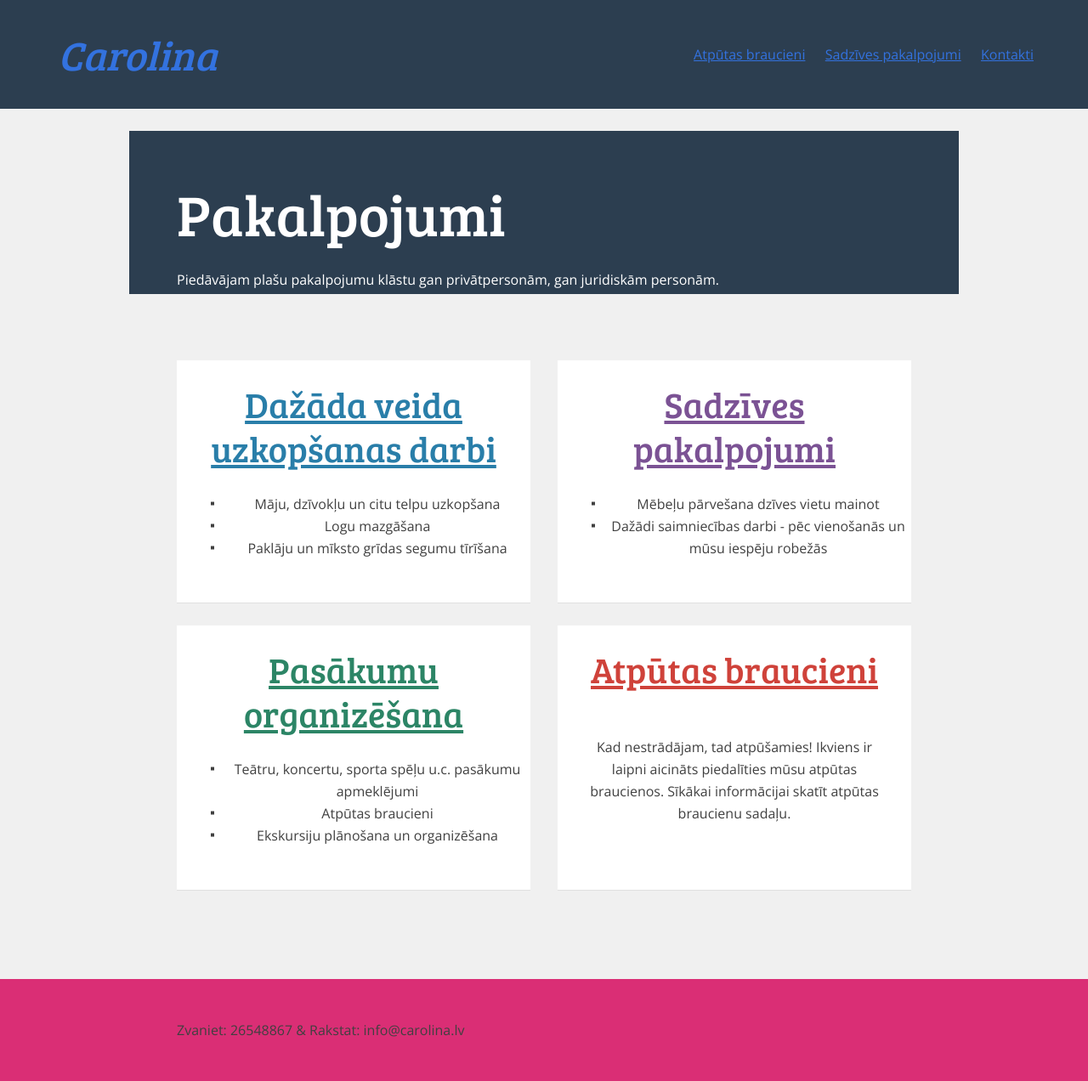
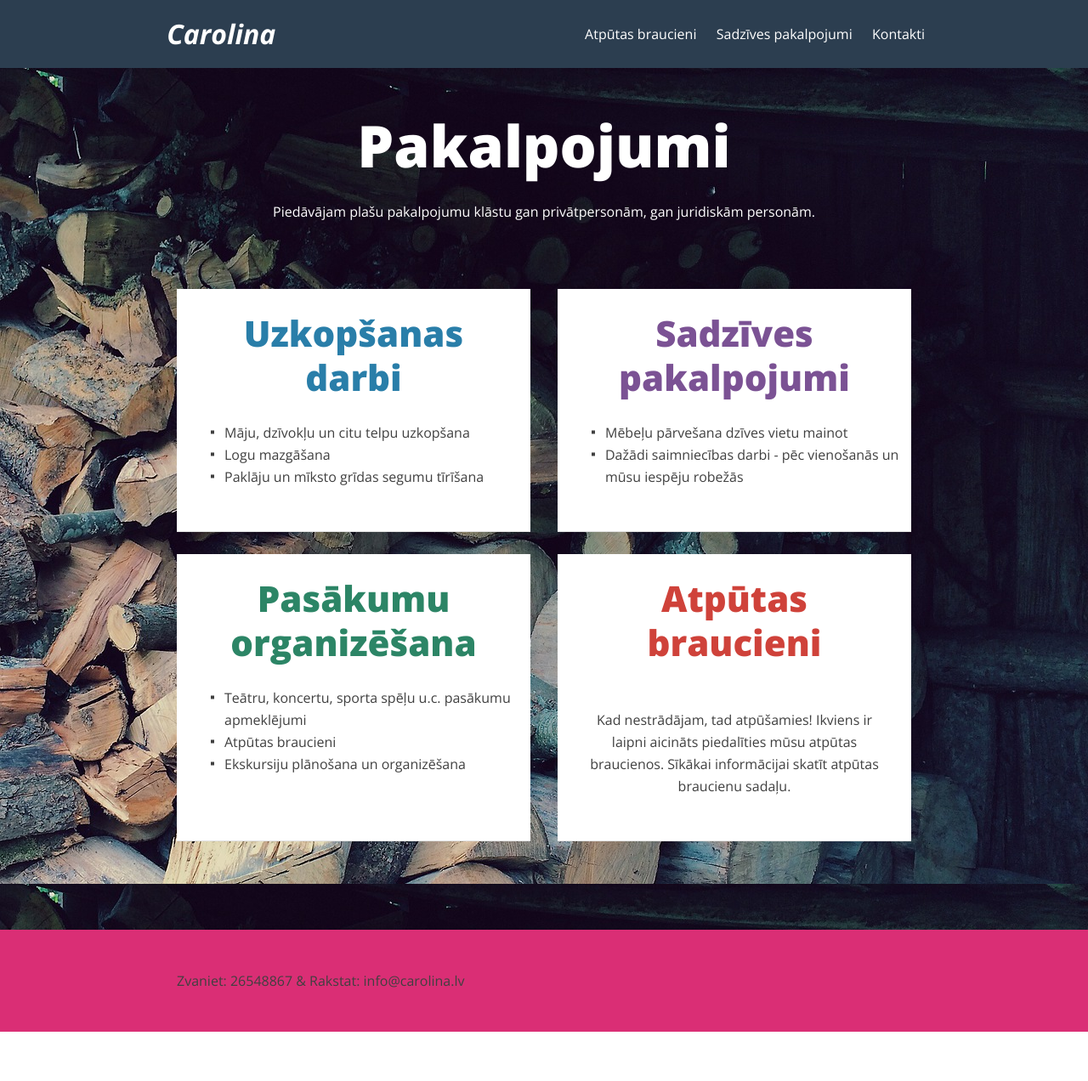
Before and after one commit to clashboom/carol, a Python web app: template app/templates/darbs.html in a window 1280 px wide. Shown: the whole page at 85% size. After the commit the page ends 1214 px from the top, so only its background shows below. Run offline with Jinja, Linux system fonts and the light colour scheme; the template is opened without the code that fills it, so the values that code supplies are empty.

Commit message:
something

```diff
--- a/app/styles/components/_components/_guides-list.scss
+++ b/app/styles/components/_components/_guides-list.scss
@@ -31,10 +31,17 @@
 
   h3 {
     margin: 0 32px;
+    a {
+      text-decoration: none;
+    }
   }
 
   p {
     margin: $lineHeight 32px 0;
+  }
+
+  ul, li {
+    text-align: left;
   }
 
   .primary-content {
--- a/app/styles/components/_components/_list.scss
+++ b/app/styles/components/_components/_list.scss
@@ -183,6 +183,13 @@ ol.list-links {
   p {
     margin-bottom: $lineHeight;
   }
+
+  ul
+  ol {
+    list-style: none;
+  }
+
+  background: rgba(255,255,255,0.6);
 }
 
 .featured-list__img-wrapper {
--- a/app/styles/components/_global.scss
+++ b/app/styles/components/_global.scss
@@ -13,14 +13,145 @@ html, body, button {
   font-smoothing: antialiased;
 }
 
+html,
+body {
+  width: 100%;
+  height: 100%;
+  margin: 0;
+  padding: 0;
+}
+
+
 body {
   font-family: $fontDefault;
   font-size: $fontBase;
   line-height: 1.6250em; /* 26px */
   font-weight: 300; // to thicken it a bit, we need to remove font-smoothing
   color: $colorText;
+  position: relative;
+  background-color: #FFFFFF;
+  box-sizing: border-box;
+  min-height: 100%;
 
   @include baseline-grid();
+
+}
+
+body.open {
+  overflow: hidden;
+}
+
+
+body > header {
+    text-align: justify;
+    background: #2c3e50;
+    color: #fff;
+}
+
+body > header::after {
+    content: '';
+    display: inline-block;
+    width: 100%;
+}
+
+.logo {
+  font-size: 2em;
+  font-family: $fontDefault;
+  font-weight: 700;
+  a {
+    color: #fff;
+    text-decoration: none;
+  }
+}
+
+header > div,
+header > div::before,
+header nav,
+header > div h1 {
+    display: inline-block;
+    vertical-align: middle;
+    text-align: left;
+}
+
+nav {
+  color: #fff;
+}
+
+nav a,{
+  text-decoration: none;
+  color: inherit;
+  &:visited {
+    color: inherit;
+  }
+}
+
+body > header > div {
+    height: 100%;
+}
+
+body > header > div::before {
+    content: '';
+    height: 100%;
+}
+
+body > header > div h1 {
+    padding: 0;
+    font-size: 3em;
+    font-style: italic;
+}
+
+body > header nav a {
+    white-space: nowrap;
+    display: inline-block;
+    line-height: 2.5em;
+}
+
+body > header nav a:last-child {
+    padding-right: 0;
+}
+
+
+/** Smaller Screens - mobile devices **/
+@media screen and (max-width: $wide){
+
+    body > header {
+        height: auto;
+    }
+
+    body > header > div,
+    body > header > div h1,
+    body > header nav {
+        height: auto;
+        width: auto;
+        display: block;
+        text-align: center;
+    }
+
+    header nav a {
+      padding: 0 0.6em;
+    }
+
+}
+
+/** Larger Screens - desktops and tablets **/
+@media all and (min-width: $wide) {
+  body > header {
+    height: 5em;
+    padding: 0 15%;
+    nav a {
+      padding: 0 0.6em;
+    }
+  }
+
+  .app-bar {
+    position: relative;
+  }
+
+  .app-bar.open,
+  .app-bar.open ~ main {
+    -webkit-transform: translate(0px, 0);
+            transform: translate(0px, 0);
+  }
 }
 
 pre {
--- a/app/styles/components/_modules/_featured-section.scss
+++ b/app/styles/components/_modules/_featured-section.scss
@@ -5,5 +5,6 @@
 **/
 
 .featured-section {
-  background: $colorGrayBackground;
+  background: $colorGrayBackground url(/images/turisms.jpg) no-repeat center center fixed;
+  background-size: cover;
 }
--- a/app/styles/components/_modules/_featured-spotlight.scss
+++ b/app/styles/components/_modules/_featured-spotlight.scss
@@ -5,11 +5,10 @@
 **/
 
 .featured-spotlight {
-  background: #48555e;
+  background: #4c5e60;
   color: #ffffff;
   overflow: hidden;
   padding-bottom: $lineHeight*3 - 1;
-  /* margin-top: $lineHeight*2; */
 
   p {
     padding-bottom: $lineHeight;
@@ -22,6 +21,11 @@
       color: #ffffff;
     }
   }
+
+  @include wide {
+    padding-top: $lineHeight*2;
+  }
+
 }
 
 .featured-spotlight__container {
--- a/app/styles/components/_modules/_guides-section.scss
+++ b/app/styles/components/_modules/_guides-section.scss
@@ -1,5 +1,11 @@
 .guides-section {
-  background: $colorGrayBackground;
+  background: $colorGrayBackground url(/images/sadzive.jpg) no-repeat center center fixed;
+  background-size: cover;
   text-align: center;
   padding: $lineHeight 0 $lineHeight*4;
 }
+
+.guides-section > header p,
+.guides-section > header h2 {
+  color: #fff;
+}
--- a/app/styles/components/_utils.scss
+++ b/app/styles/components/_utils.scss
@@ -3,7 +3,7 @@
 * Utils
 *
 **/
-@import url(http://fonts.googleapis.com/css?family=Bree+Serif|Open+Sans&subset=latin,latin-ext);
+@import url(http://fonts.googleapis.com/css?family=Open+Sans:700italic,400,800&subset=latin,latin-ext);
 
 
 /*==========  VARIABLES  ==========*/
@@ -28,7 +28,6 @@
   $foolsGold: #c6b712;
   $dreamRelief: #1577b7;
   $skysLight: #10b1e2;
-  $dedede: #dedede;
 
   $colorBlue: #3372df !default;
   $colorBlueSecondary: lighten($colorBlue, 30%) !default;
@@ -65,7 +64,7 @@
 
   // Defining font family
   $fontDefault: 'Open Sans', sans-serif !default;
-  $fontHighlight:  'Bree Serif', serif !default;
+  $fontHighlight:  'Open Sans', sans-serif !default;
   $fontIcon: "icons" !default;
 
   // Defining font sizes
@@ -198,7 +197,7 @@
 
   @mixin rule--medium {
     font-size: $fontMedium;
-    font-weight: 300;
+    font-weight: 800;
     line-height: 1.3000em; /* 26px */
     padding-top: 1.3000em;
     padding-bottom: 0;
@@ -207,7 +206,7 @@
   @mixin rule--large {
     font-family: $fontHighlight;
     font-size: $fontLarge;
-    font-weight: 300;
+    font-weight: 800;
     line-height: 1.0000em; /* 26px */
     padding-top: 1.0000em;
     padding-bottom: 0;
@@ -216,7 +215,7 @@
   @mixin rule--xlarge {
     font-family: $fontHighlight;
     font-size: $fontXLarge;
-    font-weight: 300;
+    font-weight: 800;
     line-height: 1.2381em; /* 52px */
     padding-top: 0.6190em;
     padding-bottom: 0;
@@ -225,7 +224,7 @@
   @mixin rule--xxlarge {
     font-family: $fontHighlight;
     font-size: $fontXXLarge;
-    font-weight: 300;
+    font-weight: 800;
     line-height: 1.1471em; /* 78px */
     padding-top: 0.3824em;
     padding-bottom: 0;
@@ -234,7 +233,7 @@
   @mixin rule--huge {
     font-family: $fontHighlight;
     font-size: $fontHuge;
-    font-weight: 300;
+    font-weight: 800;
     line-height: 1.19em; /* 130px */
     padding-top: 0.2364em;
     padding-bottom: 0;
--- a/app/styles/components/components.css
+++ b/app/styles/components/components.css
@@ -8,7 +8,7 @@
 * Utils
 *
 **/
-@import url(http://fonts.googleapis.com/css?family=Bree+Serif|Open+Sans&subset=latin,latin-ext);
+@import url(http://fonts.googleapis.com/css?family=Open+Sans:700italic,400,800&subset=latin,latin-ext);
 /*==========  VARIABLES  ==========*/
 /*==========  FUNCTIONS  ==========*/
 /*==========  MIXINS  ==========*/
@@ -427,6 +439,117 @@ body.debug::after {
   pointer-events: none;
 }
 
+body.open {
+  overflow: hidden;
+}
+
+body > header {
+  text-align: justify;
+  background: #2c3e50;
+  color: #fff;
+}
+
+body > header::after {
+  content: '';
+  display: inline-block;
+  width: 100%;
+}
+
+.logo {
+  font-size: 2em;
+  font-family: "Open Sans", sans-serif;
+  font-weight: 700;
+}
+.logo a {
+  color: #fff;
+  text-decoration: none;
+}
+
+header > div,
+header > div::before,
+header nav,
+header > div h1 {
+  display: inline-block;
+  vertical-align: middle;
+  text-align: left;
+}
+
+nav {
+  color: #fff;
+}
+
+nav a {
+  text-decoration: none;
+  color: inherit;
+}
+nav a:visited {
+  color: inherit;
+}
+
+body > header > div {
+  height: 100%;
+}
+
+body > header > div::before {
+  content: '';
+  height: 100%;
+}
+
+body > header > div h1 {
+  padding: 0;
+  font-size: 3em;
+  font-style: italic;
+}
+
+body > header nav a {
+  white-space: nowrap;
+  display: inline-block;
+  line-height: 2.5em;
+}
+
+body > header nav a:last-child {
+  padding-right: 0;
+}
+
+/** Smaller Screens - mobile devices **/
+@media screen and (max-width: 800px) {
+  body > header {
+    height: auto;
+  }
+
+  body > header > div,
+  body > header > div h1,
+  body > header nav {
+    height: auto;
+    width: auto;
+    display: block;
+    text-align: center;
+  }
+
+  header nav a {
+    padding: 0 0.6em;
+  }
+}
+/** Larger Screens - desktops and tablets **/
+@media all and (min-width: 800px) {
+  body > header {
+    height: 5em;
+    padding: 0 15%;
+  }
+  body > header nav a {
+    padding: 0 0.6em;
+  }
+
+  .app-bar {
+    position: relative;
+  }
+
+  .app-bar.open,
+  .app-bar.open ~ main {
+    -webkit-transform: translate(0px, 0);
+    transform: translate(0px, 0);
+  }
+}
 pre {
   background: #f0f0f0;
   padding: 13px;
@@ -1425,9 +1548,15 @@ div.highlight > pre > code .il, code .highlight .il {
 }
 
 .guides-section {
-  background: #f0f0f0;
+  background: #f0f0f0 url(/images/sadzive.jpg) no-repeat center center fixed;
+  background-size: cover;
   text-align: center;
   padding: 26px 0 104px;
+}
+
+.guides-section > header p,
+.guides-section > header h2 {
+  color: #fff;
 }
 
 /**
@@ -2126,7 +2260,7 @@ h4 {
 .large,
 h3 {
   font-size: 20px;
-  font-weight: 300;
+  font-weight: 800;
   line-height: 1.3000em;
   /* 26px */
   padding-top: 1.3000em;
@@ -2135,9 +2269,9 @@ h3 {
 @media only screen and (min-width: 800px) {
   .large,
   h3 {
-    font-family: "Bree Serif", serif;
+    font-family: "Open Sans", sans-serif;
     font-size: 26px;
-    font-weight: 300;
+    font-weight: 800;
     line-height: 1.0000em;
     /* 26px */
     padding-top: 1.0000em;
@@ -2147,9 +2281,9 @@ h3 {
 
 .xlarge,
 h2 {
-  font-family: "Bree Serif", serif;
+  font-family: "Open Sans", sans-serif;
   font-size: 26px;
-  font-weight: 300;
+  font-weight: 800;
   line-height: 1.0000em;
   /* 26px */
   padding-top: 1.0000em;
@@ -2158,9 +2292,9 @@ h2 {
 @media only screen and (min-width: 800px) {
   .xlarge,
   h2 {
-    font-family: "Bree Serif", serif;
+    font-family: "Open Sans", sans-serif;
     font-size: 42px;
-    font-weight: 300;
+    font-weight: 800;
     line-height: 1.2381em;
     /* 52px */
     padding-top: 0.6190em;
@@ -2170,9 +2304,9 @@ h2 {
 
 .xxlarge,
 h1 {
-  font-family: "Bree Serif", serif;
+  font-family: "Open Sans", sans-serif;
   font-size: 42px;
-  font-weight: 300;
+  font-weight: 800;
   line-height: 1.2381em;
   /* 52px */
   padding-top: 0.6190em;
@@ -2181,9 +2315,9 @@ h1 {
 @media only screen and (min-width: 800px) {
   .xxlarge,
   h1 {
-    font-family: "Bree Serif", serif;
+    font-family: "Open Sans", sans-serif;
     font-size: 68px;
-    font-weight: 300;
+    font-weight: 800;
     line-height: 1.1471em;
     /* 78px */
     padding-top: 0.3824em;
@@ -2470,6 +2605,10 @@ ol.list-links.list-links--secondary a::before {
 }
 .featured-list__item p {
   margin-bottom: 26px;
+}
+.featured-list__item ul
+ol {
+  list-style: none;
 }
 
 .featured-list__img-wrapper {
@@ -2977,8 +3116,14 @@ object {
 .guides-list__item h3 {
   margin: 0 32px;
 }
+.guides-list__item h3 a {
+  text-decoration: none;
+}
 .guides-list__item p {
   margin: 26px 32px 0;
+}
+.guides-list__item ul, .guides-list__item li {
+  text-align: left;
 }
 @media only screen and (min-width: 620px) {
   .guides-list__item .primary-content {
--- a/app/styles/main.css
+++ b/app/styles/main.css
@@ -5,103 +5,3 @@
  * Web Starter Kit team.
  *
  */
-
-html,
-body {
-  width: 100%;
-  height: 100%;
-  margin: 0;
-  padding: 0;
-}
-
-body {
-  position: relative;
-  font-weight: 300;
-  background-color: #FFFFFF;
-  box-sizing: border-box;
-  min-height: 100%;
-}
-
-body.open {
-  overflow: hidden;
-}
-
-
-header {
-    text-align: justify;
-    height: 8em;
-    padding: 2em 5%;
-    background: #2c3e50;
-    color: #fff;
-}
-
-header::after {
-    content: '';
-    display: inline-block;
-    width: 100%;
-}
-
-header > div,
-header > div::before,
-header nav,
-header > div h1 {
-    display: inline-block;
-    vertical-align: middle;
-    text-align: left;
-}
-
-header > div {
-    height: 100%;
-}
-
-header > div::before {
-    content: '';
-    height: 100%;
-}
-
-header > div h1 {
-    padding: 0;
-    font-size: 3em;
-    font-style: italic;
-}
-
-header nav a {
-    padding: 0 0.6em;
-    white-space: nowrap;
-}
-
-header nav a:last-child {
-    padding-right: 0;
-}
-
-
-/** Smaller Screens - mobile devices **/
-@media screen and (max-width: 980px){
-
-    header {
-        height: auto;
-    }
-
-    header > div,
-    header > div h1,
-    header nav {
-        height: auto;
-        width: auto;
-        display: block;
-        text-align: center;
-    }
-
-}
-
-/** Larger Screens - desktops and tablets **/
-@media all and (min-width: 990px) {
-  .app-bar {
-    position: relative;
-  }
-
-  .app-bar.open,
-  .app-bar.open ~ main {
-    -webkit-transform: translate(0px, 0);
-            transform: translate(0px, 0);
-  }
-}
--- a/app/templates/atputa.html
+++ b/app/templates/atputa.html
@@ -6,7 +6,7 @@
     <div class="container-medium">
       <div class="featured-spotlight__container g--pull-half">
         <div class="featured-spotlight__img">
-          <img src="http://1.bp.blogspot.com/-lje-_a86DNo/TaI5xH-HqtI/AAAAAAAAbXE/oUFqVSOJit0/s1600/NRJA+.+8+BLACKS+.+Kurzeme+%25282%2529.jpg" alt="wide image placeholder example">
+          <img src="http://www.kurlandmoto.lv/assets/images/kurzeme_latvia_gps_27240006.jpg" alt="wide image placeholder example">
         </div>
 
         <div class="container-small">
--- a/app/templates/base.html
+++ b/app/templates/base.html
@@ -34,7 +34,7 @@
   <body>
     <header class="">
         <div class="">
-          <a href="/"><h1 class="">Carolina</h1></a>
+          <h1 class="logo"><a href="/">Carolina</a></h1>
         </div>
         <nav class="">
           <a href="/atputa">Atpūtas braucieni</a>
--- a/app/templates/darbs.html
+++ b/app/templates/darbs.html
@@ -9,7 +9,7 @@
   <ul class="guides-list container-medium">
     <li class="guides-list__item g--half theme--multi-device-layouts ">
       <div class="primary-content">
-        <h3 class="xlarge"><a href="#ignore-click" title="Go to Multi-Device Layouts" class="themed">Dažāda veida uzkopšanas darbi</a></h3>
+        <h3 class="xlarge"><a href="#ignore-click" title="Go to Multi-Device Layouts" class="themed">Uzkopšanas darbi</a></h3>
         <ul>
           <li>Māju, dzīvokļu un citu telpu uzkopšana</li>
           <li>Logu mazgāšana</li>
```
Also changed, not shown: other parts of app/styles/components/components.css (+71 -53 lines), app/images/sadzive.jpg (added), app/images/turisms.jpg (added).
